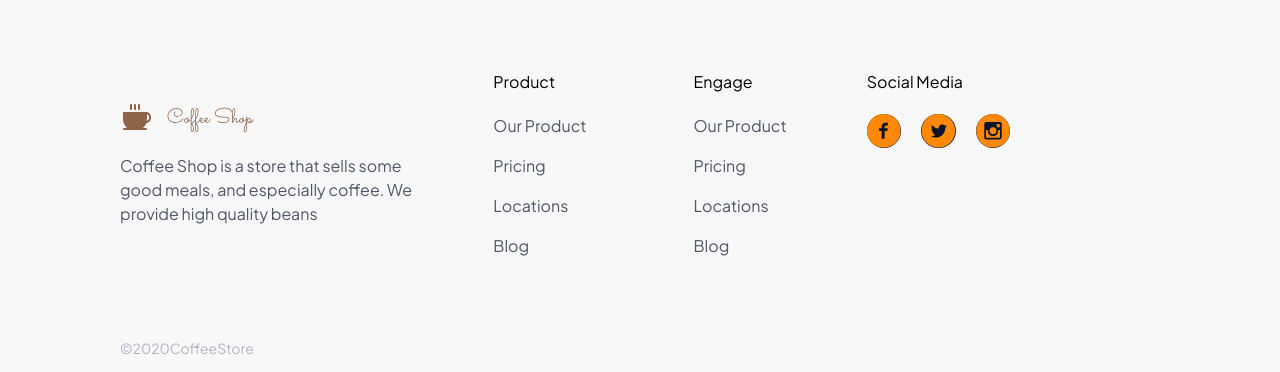
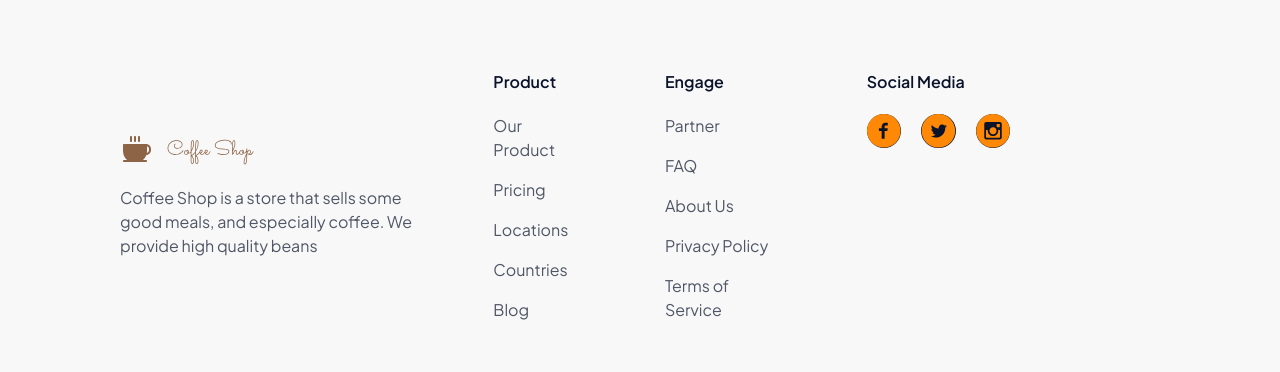
Before and after one commit to ItsnaMaulanaHasan/koda-b4-react, a React (Vite) app: page / in a window 1280 px wide. Shown: the part 3869-4241 px from the top of the page. Built offline with nearby package versions, Linux system fonts and the light colour scheme.

Commit message:
feat: adjust footer

```diff
--- a/src/components/Footer.jsx
+++ b/src/components/Footer.jsx
@@ -1,3 +1,5 @@
+import { Link } from "react-router-dom";
+
 /**
  * Footer component displaying company information, navigation links, and social media
  * @returns {JSX.Element} Footer component with company branding, product links, engagement links, and social media icons
@@ -17,26 +19,88 @@ function Footer() {
         </div>
         <div className="flex justify-between gap-20">
           <div>
-            <h1 className="mb-5">Product</h1>
+            <h1 className="mb-5 font-semibold text-[#0B132A]">Product</h1>
             <ul className="flex flex-col gap-4 text-[#4F5665]">
-              <li>Our Product</li>
-              <li>Pricing</li>
-              <li>Locations</li>
-              <li>Blog</li>
+              <li>
+                <Link
+                  to="/product"
+                  className="hover:text-[#FF8906] hover:font-medium transition-all duration-300">
+                  Our Product
+                </Link>
+              </li>
+              <li>
+                <Link
+                  to="/pricing"
+                  className="hover:text-[#FF8906] hover:font-medium transition-all duration-300">
+                  Pricing
+                </Link>
+              </li>
+              <li>
+                <Link
+                  to="/locations"
+                  className="hover:text-[#FF8906] hover:font-medium transition-all duration-300">
+                  Locations
+                </Link>
+              </li>
+              <li>
+                <Link
+                  to="/countries"
+                  className="hover:text-[#FF8906] hover:font-medium transition-all duration-300">
+                  Countries
+                </Link>
+              </li>
+              <li>
+                <Link
+                  to="/blog"
+                  className="hover:text-[#FF8906] hover:font-medium transition-all duration-300">
+                  Blog
+                </Link>
+              </li>
             </ul>
           </div>
           <div>
-            <h1 className="mb-5">Engage</h1>
+            <h1 className="mb-5 font-semibold text-[#0B132A]">Engage</h1>
             <ul className="flex flex-col gap-4 text-[#4F5665]">
-              <li>Our Product</li>
-              <li>Pricing</li>
-              <li>Locations</li>
-              <li>Blog</li>
+              <li>
+                <Link
+                  to="/partner"
+                  className="hover:text-[#FF8906] hover:font-medium transition-all duration-300">
+                  Partner
+                </Link>
+              </li>
+              <li>
+                <Link
+                  to="/faq"
+                  className="hover:text-[#FF8906] hover:font-medium transition-all duration-300">
+                  FAQ
+                </Link>
+              </li>
+              <li>
+                <Link
+                  to="/about"
+                  className="hover:text-[#FF8906] hover:font-medium transition-all duration-300">
+                  About Us
+                </Link>
+              </li>
+              <li>
+                <Link
+                  to="/privacy-policy"
+                  className="hover:text-[#FF8906] hover:font-medium transition-all duration-300">
+                  Privacy Policy
+                </Link>
+              </li>
+              <li>
+                <Link
+                  to="/terms"
+                  className="hover:text-[#FF8906] hover:font-medium transition-all duration-300">
+                  Terms of Service
+                </Link>
+              </li>
             </ul>
           </div>
         </div>
         <div>
-          <h1 className="mb-5">Social Media</h1>
+          <h1 className="mb-5 font-semibold text-[#0B132A]">Social Media</h1>
           <ul className="flex items-center justify-start gap-5">
             <li className="bg-[#0B132A] rounded-full">
               <a href="https://www.facebook.com">
```
